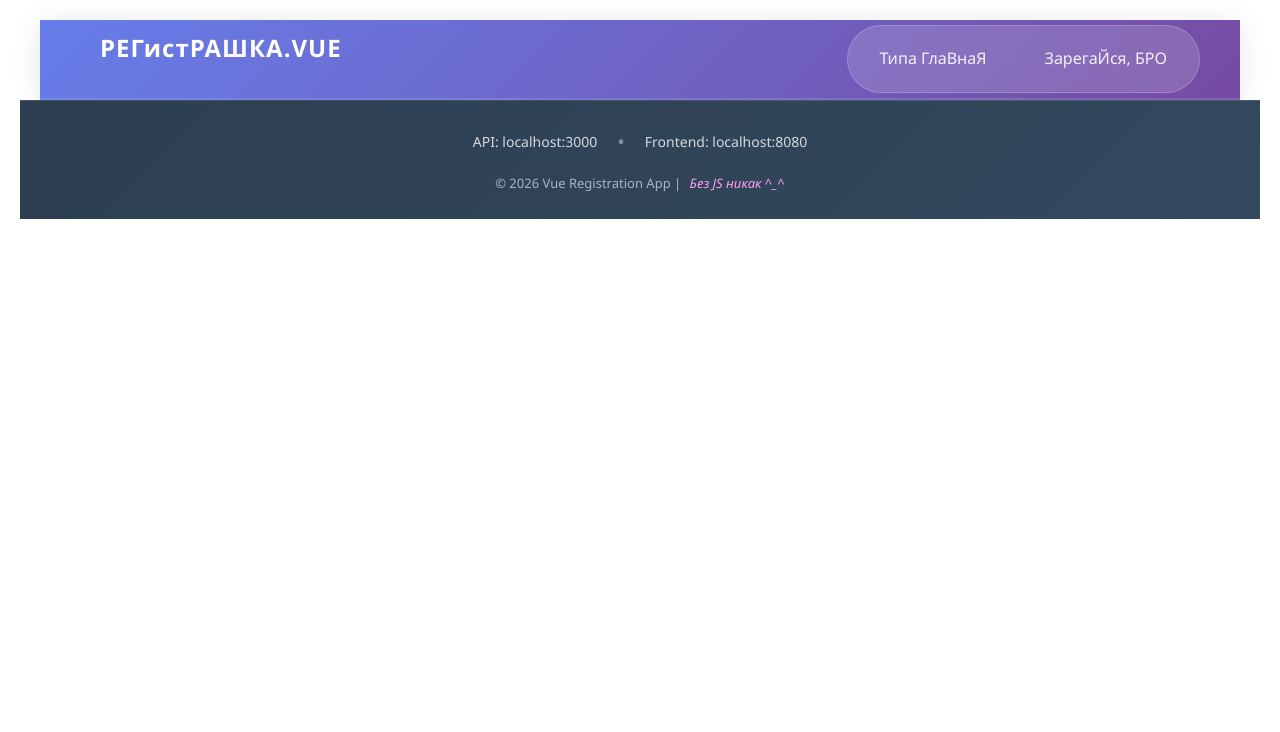
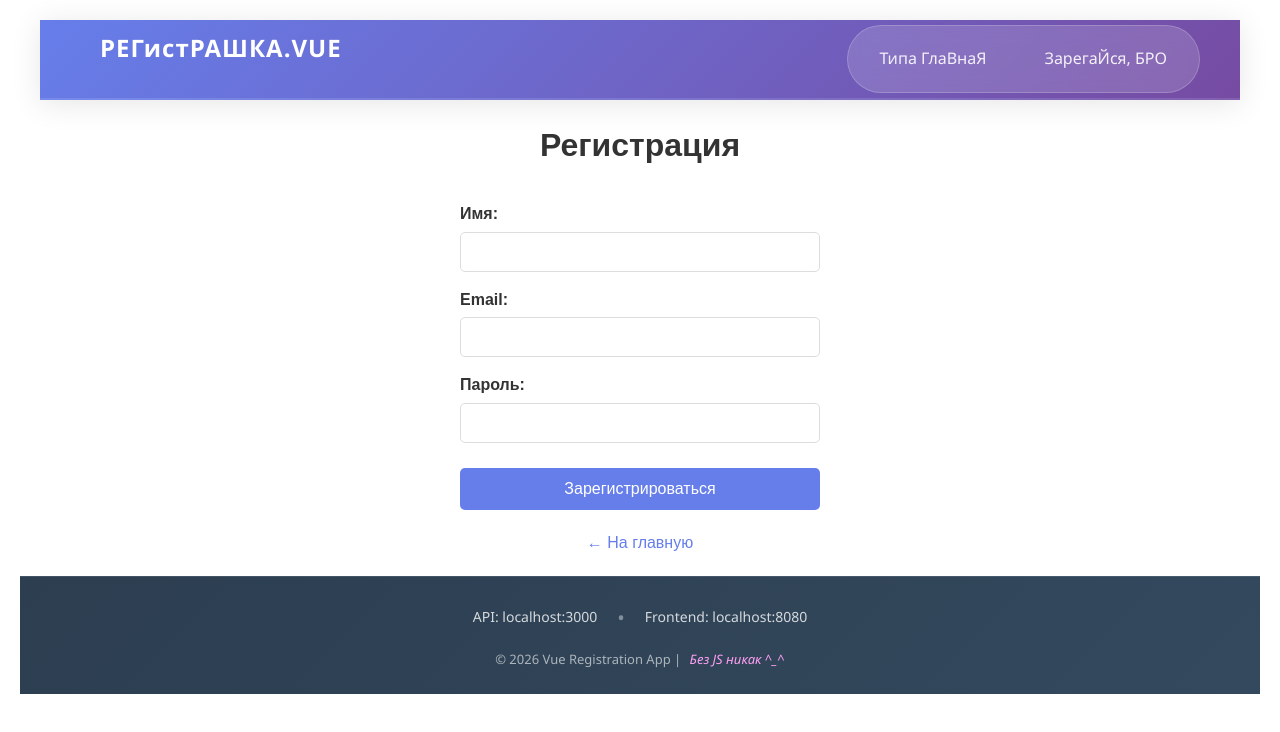
Before and after one commit to nastyakaply/test-api, a Vue app: page /register in a window 1280 px wide. Shown: the top 732 px of the page. Built offline with nearby package versions, Linux system fonts and the light colour scheme.

Commit message:
дополнения для новой страницы

```diff
--- a/src/App.vue
+++ b/src/App.vue
@@ -5,7 +5,7 @@
     </header>
     <nav class="nav-home">
       <router-link class="nav-link" to="/">Типа ГлаВнаЯ</router-link>
-      <router-link class="nav-link" to="/registration">ЗарегаЙся, БРО</router-link>
+      <router-link class="nav-link" to="/register">ЗарегаЙся, БРО</router-link>
     </nav>
   </div>
 
--- /dev/null
+++ b/src/assets/css/register.css
@@ -0,0 +1,88 @@
+.simple-registration {
+    max-width: 400px;
+    margin: 0 auto;
+    padding: 20px;
+    font-family: Arial, sans-serif;
+}
+
+h1 {
+    text-align: center;
+    color: #333;
+    margin-bottom: 30px;
+}
+
+.input-group {
+    margin-bottom: 15px;
+}
+
+label {
+    display: block;
+    margin-bottom: 5px;
+    font-weight: bold;
+}
+
+input {
+    width: 100%;
+    padding: 10px;
+    border: 1px solid #ddd;
+    border-radius: 5px;
+    font-size: 16px;
+}
+
+input:focus {
+    outline: none;
+    border-color: #667eea;
+}
+
+button {
+    width: 100%;
+    padding: 12px;
+    background: #667eea;
+    color: white;
+    border: none;
+    border-radius: 5px;
+    font-size: 16px;
+    cursor: pointer;
+    margin-top: 10px;
+}
+
+button:hover {
+    background: #5a6fd8;
+}
+
+button:disabled {
+    background: #ccc;
+    cursor: not-allowed;
+}
+
+.result {
+    margin-top: 20px;
+    padding: 10px;
+    border-radius: 5px;
+    text-align: center;
+    font-weight: bold;
+}
+
+.success {
+    background: #d4edda;
+    color: #155724;
+    border: 1px solid #c3e6cb;
+}
+
+.error {
+    background: #f8d7da;
+    color: #721c24;
+    border: 1px solid #f5c6cb;
+}
+
+.back-link {
+    display: block;
+    text-align: center;
+    margin-top: 20px;
+    color: #667eea;
+    text-decoration: none;
+}
+
+.back-link:hover {
+    text-decoration: underline;
+}
--- a/src/main.js
+++ b/src/main.js
@@ -5,4 +5,5 @@ import store from './store'
 
 
 import '@/assets/css/home.css'
+import '@/assets/css/register.css'
 createApp(App).use(store).use(router).mount('#app')
--- a/src/router/index.js
+++ b/src/router/index.js
@@ -1,19 +1,16 @@
 import { createRouter, createWebHistory } from 'vue-router'
 import HomeView from '../views/HomeView.vue'
+import RegistrView from '@/views/RegistrView.vue'
 
-const routes = [
-  {
+const routes = [{
         path: '/',
         name: 'home',
         component: HomeView
     },
     {
-    path: '/about',
-    name: 'about',
-    // route level code-splitting
-    // this generates a separate chunk (about.[hash].js) for this route
-    // which is lazy-loaded when the route is visited.
-    component: () => import(/* webpackChunkName: "about" */ '../views/AboutView.vue')
+        path: '/register',
+        name: 'register',
+        component: RegistrView
     }
 ]
 
--- a/src/views/AboutView.vue
+++ /dev/null
@@ -1,5 +0,0 @@
-<template>
-  <div class="about">
-    <h1>This is an about page</h1>
-  </div>
-</template>
```
Lines whose indentation alone changed are shown as unchanged.
